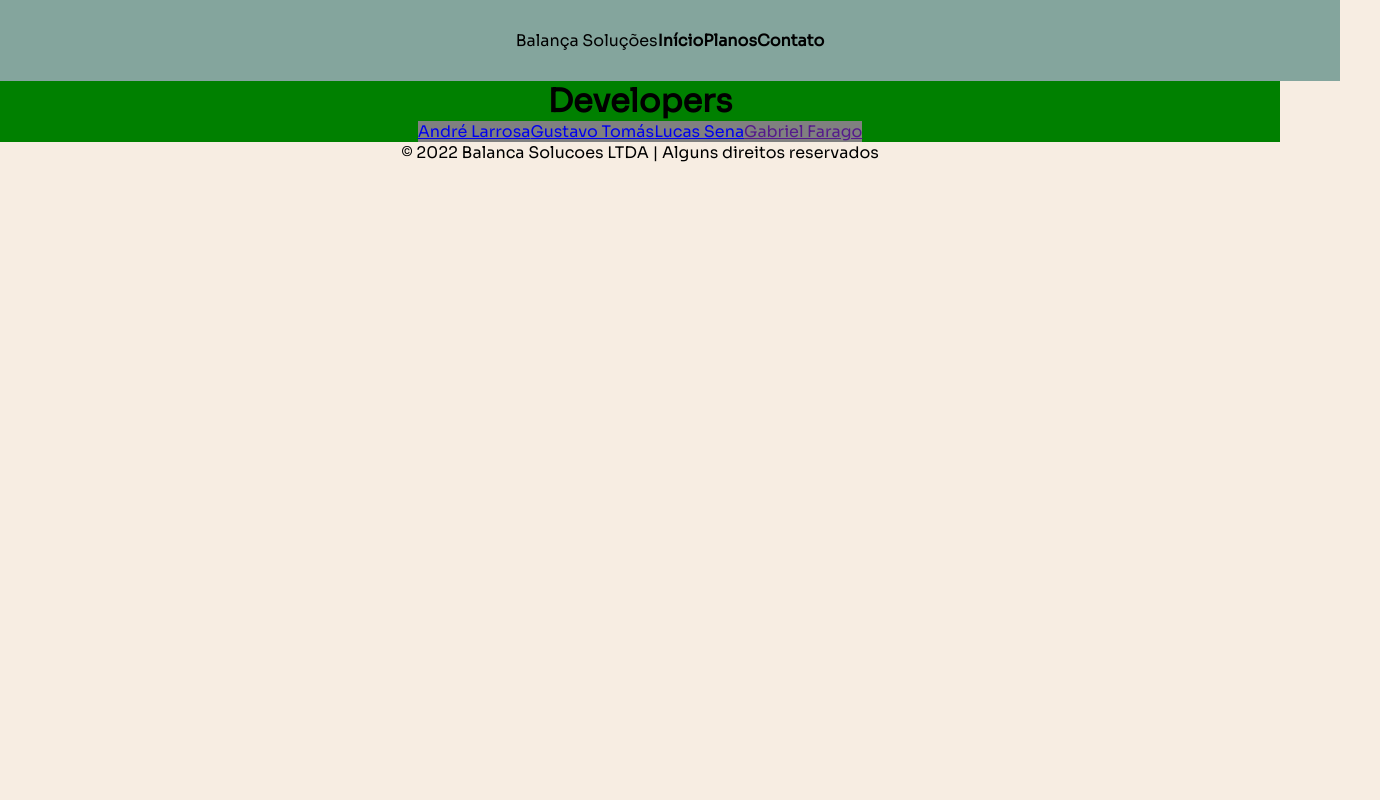
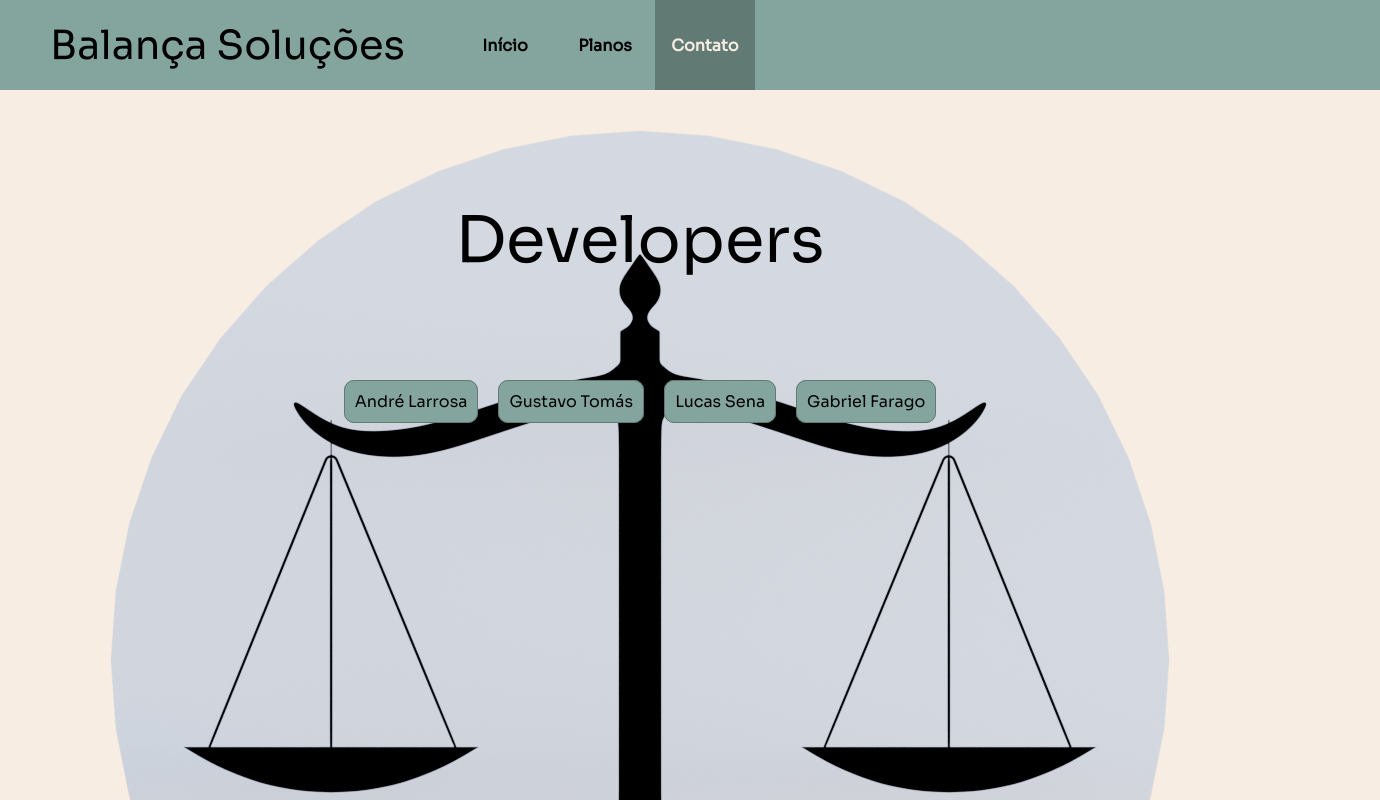
Before and after one commit to gustavo-tomas/BalancaSolucoes, a Vue app: page /contacts in a window 1280 px wide. Shown: the top 800 px of the page, 1380 px wide, since content can reach past the window. Built offline with nearby package versions, Linux system fonts and the light colour scheme; what vue-split-carousel would draw is missing.

Commit message:
more styling

```diff
--- a/src/App.vue
+++ b/src/App.vue
@@ -27,6 +27,7 @@ export default {
   --color-primary-light: #f7ede2;
   --color-primary-black: #000000;
   --color-dark-cyan: #84a59d;
+  --color-darker-cyan: #617a74;
   --color-dark-gray: #2c3e50;
   --color-light-red: #f28482;
 }
--- a/src/components/Contact.vue
+++ b/src/components/Contact.vue
@@ -1,7 +1,7 @@
 <template>
-  <a class="contact-name" :href="contactUrl" target="_blank">{{
-    contactName
-  }}</a>
+  <a class="contact-name" :href="contactUrl" target="_blank">
+    {{ contactName }}
+  </a>
 </template>
 
 <script>
@@ -16,6 +16,19 @@ export default {
 
 <style scoped>
 .contact-name {
-  background-color: gray;
+  text-decoration: none;
+  color: var(--color-primary-dark);
+  padding: 10px;
+  background-color: var(--color-dark-cyan);
+  border-radius: 10px;
+  margin: 10px;
+  border: 1px solid var(--color-darker-cyan);
+  transition: background-color 0.75s, color 0.5s;
+}
+
+.contact-name:hover {
+  color: var(--color-primary-light);
+  background-color: var(--color-darker-cyan);
+  transition: background-color 0.5s, color 0.25s;
 }
 </style>
--- a/src/components/Header.vue
+++ b/src/components/Header.vue
@@ -1,9 +1,9 @@
 <template>
   <div id="nav">
-    <span>Balança Soluções</span>
-    <router-link to="/">Início</router-link>
-    <router-link to="/plans">Planos</router-link>
-    <router-link to="/contacts">Contato</router-link>
+    <p class="title">Balança Soluções</p>
+    <router-link to="/" class="nav-item">Início</router-link>
+    <router-link to="/plans" class="nav-item">Planos</router-link>
+    <router-link to="/contacts" class="nav-item">Contato</router-link>
   </div>
 </template>
 
@@ -16,8 +16,12 @@ export default {
 
 <style scoped>
 #nav {
+  display: flex;
+  align-items: center;
+  margin: auto;
   width: 100vw;
-  padding: 30px;
+  padding: 0px 50px;
+  height: 90px;
   user-select: none;
   background-color: var(--color-dark-cyan);
 }
@@ -26,13 +30,30 @@ export default {
   font-weight: bold;
   color: var(--color-primary-black);
   text-decoration: none;
+  transition: background-color 0.75s, color 0.5s;
 }
 
-nav a:hover {
+#nav a:hover {
   color: var(--color-primary-light);
+  background-color: var(--color-darker-cyan);
+  transition: background-color 0.75s, color 0.5s;
 }
 
 #nav a.router-link-exact-active {
-  color: var(--color-primary-black);
+  color: var(--color-primary-light);
+  background-color: var(--color-darker-cyan);
+}
+
+.title {
+  font-size: 40px;
+  margin-right: 50px;
+}
+
+.nav-item {
+  height: 100%;
+  width: 100px;
+  display: flex;
+  align-items: center;
+  justify-content: center;
 }
 </style>
--- a/src/components/Plan.vue
+++ b/src/components/Plan.vue
@@ -24,16 +24,15 @@ export default {
   width: 700px;
   margin: 10px auto;
   padding: 40px;
-  /* box-shadow: rgba(100, 100, 111, 0.2) 0px 7px 29px 0px; */
   box-shadow: rgba(0, 0, 0, 0.35) 0px 5px 15px;
 }
 
 .item-name {
-  background-color: red;
+  font-size: 32px;
   margin-bottom: 20px;
 }
 
 .item-description {
-  background-color: green;
+  text-align: left;
 }
 </style>
--- a/src/components/Value.vue
+++ b/src/components/Value.vue
@@ -23,6 +23,8 @@ export default {
 
 <style scoped>
 .value {
+  border: 1px solid;
+  border-radius: 75px;
   background-color: valueColor;
   margin: auto;
   width: 600px;
--- a/src/views/Contacts.vue
+++ b/src/views/Contacts.vue
@@ -1,6 +1,6 @@
 <template>
   <div class="contacts">
-    <h1>Developers</h1>
+    <p class="title">Developers</p>
     <Contact
       contactName="André Larrosa"
       contactUrl="https://github.com/andrelarrosacrypt"
@@ -29,7 +29,16 @@ export default {
 </script>
 
 <style scoped>
-* {
-  background-color: green;
+.title {
+  font-size: 64px;
+  padding: 80px;
+}
+
+.contacts {
+  margin: auto;
+  background-image: url("../../public/assets/scale_1080.png");
+  background-repeat: no-repeat;
+  height: 1080px;
+  width: 1080px;
 }
 </style>
--- a/src/views/Home.vue
+++ b/src/views/Home.vue
@@ -1,19 +1,16 @@
 <template>
   <div class="home">
-    <h1>Balança Soluções</h1>
+    <p class="subtitle">Soluções leves para Pessoas pesadas</p>
   </div>
-  <Carousel />
   <Value valueName="nome" valueDescription="desc" valueColor="#d0d0d0" />
 </template>
 
 <script>
-import Carousel from "../components/Carousel.vue";
 import Value from "../components/Value.vue";
 
 export default {
   name: "Home",
   components: {
-    Carousel,
     Value,
   },
 };
@@ -26,4 +23,12 @@ export default {
   background-repeat: no-repeat;
   background-position: center;
 }
+
+.subtitle {
+  width: 500px;
+  font-size: 80px;
+  margin: auto;
+  padding-top: 150px;
+  height: 100%;
+}
 </style>
--- a/src/views/Plans.vue
+++ b/src/views/Plans.vue
@@ -1,81 +1,40 @@
 <template>
+  <p class="title">Planos de Dieta</p>
+  <Carousel :images="images" />
   <div class="plans">
-    <div class="wrapper">
-      <SplitCarousel v-bind="option">
-        <SplitCarouselItem v-for="desc in description" :key="desc">
-          <!--<div class="box">{{ item }}</div>-->
-          <div class="box">
-            <Plan :itemName="desc.title" :itemDescription="desc.text" />
-          </div>
-          <!--<Plan itemName="Dietas" :itemDescription="desc.text" />-->
-        </SplitCarouselItem>
-      </SplitCarousel>
-    </div>
+    <Plan itemName="Dietas" :itemDescription="muscle_diet" />
+    <Plan itemName="Exercício" :itemDescription="muscle_exercise" />
   </div>
 </template>
 
 <script>
 import Plan from "../components/Plan.vue";
+import Carousel from "../components/Carousel.vue";
+import img1 from "../../public/assets/abacaxi.png";
+import img2 from "../../public/assets/pizza 1.png";
+import img3 from "../../public/assets/vegana 3.png";
+import img4 from "../../public/assets/suco.png";
+import img5 from "../../public/assets/abacaxi.png";
 
-const defaultConfig = {
-  displayAmount: 4,
-  autoplay: true,
-  speed: 500,
-  interval: 3000,
-  loop: true,
-  height: 80,
-  itemWidth: 120,
-  pauseOnHover: true,
-  timingFunction: "ease",
-  arrowVisible: "default",
-};
+const images = [
+  { img: img1 },
+  { img: img2 },
+  { img: img3 },
+  { img: img4 },
+  { img: img5 },
+];
 
 export default {
   name: "Plans",
   components: {
     Plan,
+    Carousel,
   },
   data() {
     return {
-      data: {
-        diet: muscle_diet,
-        exercise: muscle_exercise,
-      },
-      description: [
-        { title: "Exercício", text: muscle_diet },
-        { title: "Dietas", text: muscle_exercise },
-      ],
-      option: { ...defaultConfig },
-      timingFuntionOptions: [
-        {
-          value: "ease",
-          label: "ease",
-        },
-        {
-          value: "ease-in",
-          label: "ease-in",
-        },
-        {
-          value: "ease-out",
-          label: "ease-out",
-        },
-        {
-          value: "ease-in-out",
-          label: "ease-in-out",
-        },
-        {
-          value: "linear",
-          label: "linear",
-        },
-        {
-          value: "steps(2, start)",
-          label: "steps(2, start)",
-        },
-        {
-          value: "cubic-bezier(0.06, 0.29, 0.19, 1.4)",
-          label: "cubic-bezier(0.06, 0.29, 0.19, 1.4)",
-        },
-      ],
+      muscle_exercise,
+      muscle_diet,
+      images,
     };
   },
 };
@@ -133,33 +92,33 @@ Repetir a série e passar pro alongamento
 Alongamento (30s)`;
 
 // https://www.tuasaude.com/treino-de-hipertrofia-para-ganhar-massa-muscular/
-const muscle_diet = `
-Café da manhã
-Dia 1: 2 fatias de pão integral com ovo e queijo + 1 xícara de café com leite
-Dia 2: 1 tapioca de frango e queijo + 1 copo de leite com cacau
-Dia 3: 1 copo de suco sem açúcar + 1 omelete com 2 ovos e frango
 
-Lanche da manhã
-Dia 1: Lanche da manhã
-Dia 2: 1 iogurte natural com mel e semente de chia
-Dia 3: 1 banana amassada com aveia e 1 colheres de pasta de amendoim
+// async function getJSON(path) {
+//   const response = await fetch(path);
+//   const json = await response.json();
+//   return json;
+// }
 
-Almoço/Jantar
-Dia 1: 4 colheres de sopa de arroz + 3 colheres de feijão + 150 g de patinho grelhado + salada crua de repolho, cenoura e pimentão
-Dia 2: 1 posta de salmão + batata doce cozida + salada refogada com azeite
-Dia 3: Macarronada de carne moída com macarrão integral e molho de tomate + 1 copo de suco
+const muscle_diet = fetch("../../public/assets/json/diets.json").then(
+  (response) => {
+    return response.json();
+  }
+);
 
-Lanche da tarde
-Dia 1: 1 iogurte + 1 sanduíche integral de frango com requeijão
-Dia 2: vitamina de fruta com 1 colher de pasta de amendoim + 2 colheres de aveia
-Dia 3: 1 xícara de café com leite + 1 crepioca recheada com 1/3 lata de atum`;
+console.log(muscle_diet);
 </script>
 
 <style>
+.title {
+  font-size: 64px;
+  margin: 30px 0px;
+}
+
 .wrapper {
   width: 800px;
   margin: 0 auto;
 }
+
 .box {
   border: 1px solid #eee;
   height: 100%;
@@ -168,12 +127,15 @@ Dia 3: 1 xícara de café com leite + 1 crepioca recheada com 1/3 lata de atum`;
   justify-content: center;
   align-items: center;
 }
+
 .operator {
   padding: 30px 0;
 }
+
 .code {
   margin: 0;
 }
+
 details {
   padding: 25px 0 0 10px;
 }
```
Also changed, not shown: src/components/Carousel.vue (+14 -159 lines).
